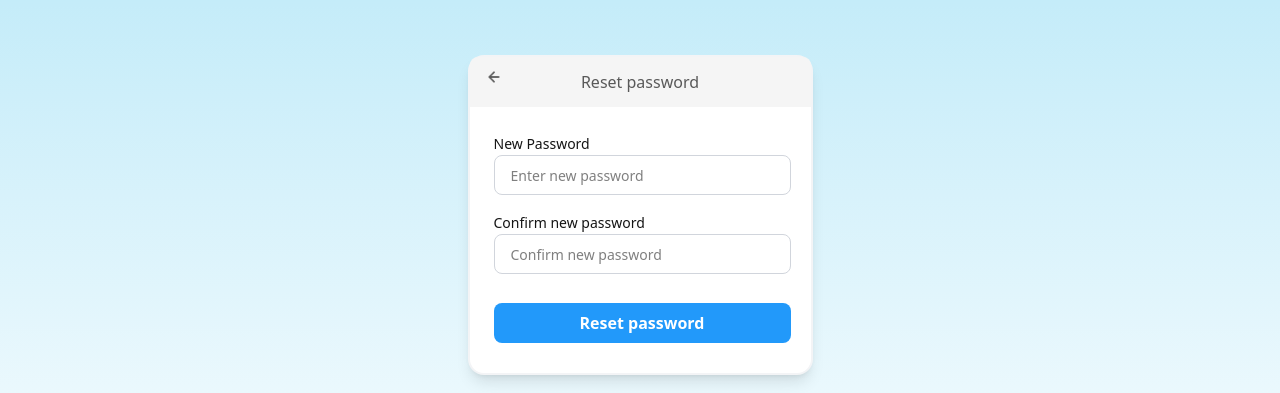
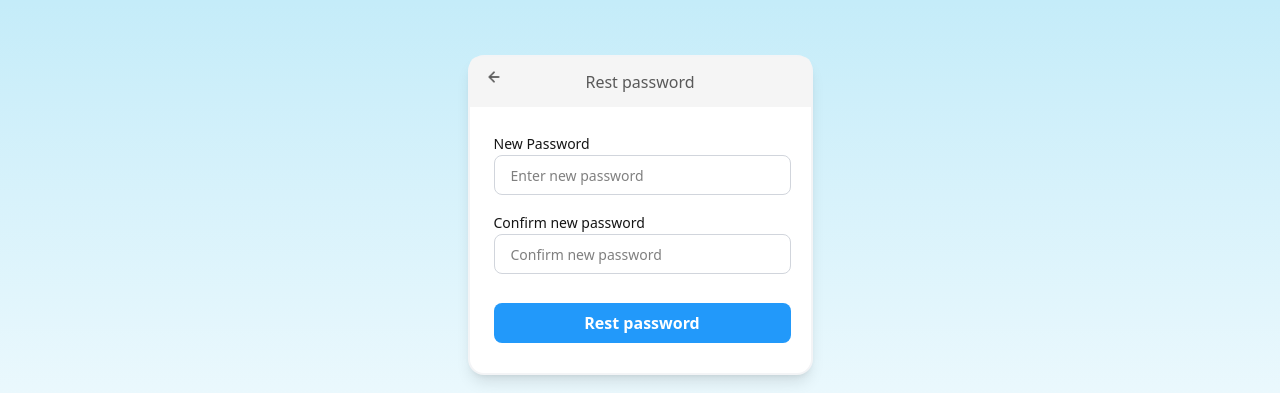
Before and after one commit to Vele189/Continuum, a React (Vite) app in the folder continuum-frontend/: page /reset-password in a window 1280 px wide. Shown: the part 185-578 px from the top of the page. Built offline with nearby package versions, Linux system fonts and the light colour scheme; no server answers.

Commit message:
fix: Correct typo in reset password text

```diff
--- a/continuum-frontend/src/pages/Auth/ResetPassword.tsx
+++ b/continuum-frontend/src/pages/Auth/ResetPassword.tsx
@@ -50,7 +50,7 @@ const ResetPassword = () => {
           <Link to="/login">
             <img src={backArrowIcon} alt="Back Arrow" className="absolute left-4 top-3 h-4" />
           </Link>
-          <h2 className="text-[16px] mx-auto">Reset password</h2>
+          <h2 className="text-[16px] mx-auto">Rest password</h2>
         </div>
 
         {success ? (
@@ -105,7 +105,7 @@ const ResetPassword = () => {
                 className={`w-[297px] h-[40px] bg-[#2299fa] text-white text-[16px] font-bold py-2 px-4 rounded-lg transition-all ${loading ? "animate-pulse opacity-80" : "hover:bg-[#1a8ae5]"
                   }`}
               >
-                Reset password
+                Rest password
               </button>
 
             </div>
```
